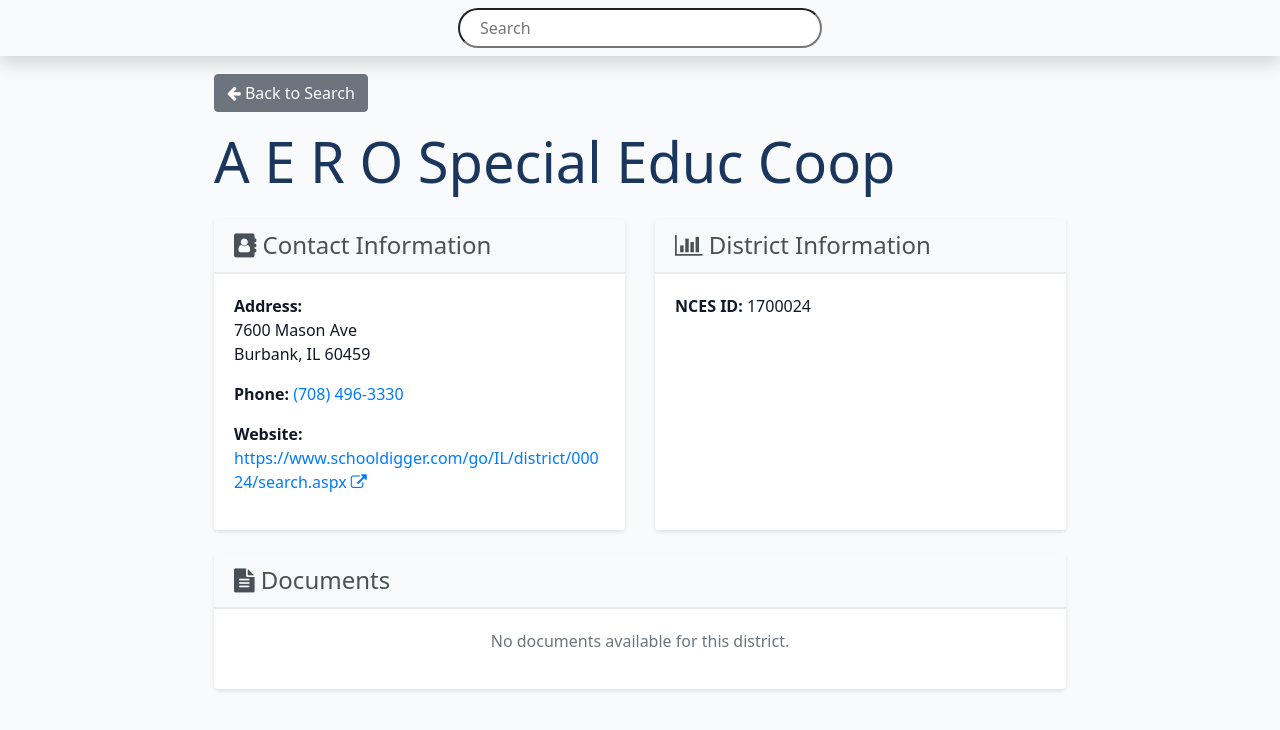
After one commit to josediaz99/education_walkthrough_lead, a Flask app: page /district/1 in a window 1280 px wide. The commit adds this page. Shown: the top 730 px of the page. Run offline with Flask 3, Linux system fonts and the light colour scheme; parts of the project's set-up code (start-up, migrations or seed data) failed here and were passed over; some libraries are stand-ins or nearby versions.

Commit message:
added_district_detail

```diff
--- a/website/models.py
+++ b/website/models.py
@@ -25,9 +25,13 @@ class School(db.Model):
     email = db.Column(db.String(150), unique=True)
     website = db.Column(db.String(150))
     numberTotalSchools = db.Column(db.Integer)
+    street = db.Column(db.String(150))
+    lowGrade = db.Column(db.String(10))
+    highGrade = db.Column(db.String(10))
     documents = db.relationship('Document')
     tags = db.relationship('Tag', secondary=school_tag, backref='schools')
-    lat = db.column()
+    #lat = db.column(db.loat)
+    #long = db.column(db.float)
 
 class Document(db.Model):
     id = db.Column(db.Integer, primary_key=True)
--- a/website/static/schoolDiggerApi_user.py
+++ b/website/static/schoolDiggerApi_user.py
@@ -35,7 +35,7 @@ def get_school_districts(state) -> list[dict]:
     Returns:
         stateDistricts (list[dict]): lift of school district in the json format returned by the api
     """
-    important_fields = ["districtID", "districtName", "state", "city", "zip", "phone", "url" ,"numberTotalSchools"]
+    important_fields = ["districtID", "districtName", "state", "city", "zip", "phone", "url" ,"numberTotalSchools", "lowGrade", "highGrade", "street"]
     stateDistricts: list[dict] = []
 
     page = 1
@@ -64,6 +64,9 @@ def get_school_districts(state) -> list[dict]:
             filtered_row["lat"] = r["address"]["latLong"]["latitude"]
             filtered_row["long"] = r["address"]["latLong"]["longitude"]
             filtered_row["countyName"] = r["county"]["countyName"]
+            filtered_row["street"] = r["address"]["street"]
+            filtered_row["lowGrade"] = r["lowGrade"]
+            filtered_row["highGrade"] = r["highGrade"]
             stateDistricts.append(filtered_row)
 
 
--- /dev/null
+++ b/website/templates/district_detail.html
@@ -0,0 +1,172 @@
+{% extends "base.html" %}
+
+{% block title %}{{ school.name }}{% endblock %}
+
+{% block content %}
+<div class="district-detail">
+    <!-- Back button -->
+    <div class="mb-3">
+        <a href="{{ url_for('views.home') }}" class="btn btn-secondary">
+            <i class="fa fa-arrow-left"></i> Back to Search
+        </a>
+    </div>
+
+    <!-- District Header -->
+    <div class="district-header mb-4">
+        <h1 class="display-4">{{ school.name }}</h1>
+        {% if school.tags %}
+            <div class="tags mb-3">
+                {% for tag in school.tags %}
+                    <span class="tag">{{ tag.name }}</span>
+                {% endfor %}
+            </div>
+        {% endif %}
+    </div>
+
+    <!-- District Information Cards -->
+    <div class="row">
+        <!-- Contact Information -->
+        <div class="col-md-6 mb-4">
+            <div class="card h-100">
+                <div class="card-header">
+                    <h4><i class="fa fa-address-book"></i> Contact Information</h4>
+                </div>
+                <div class="card-body">
+                    {% if school.street %}
+                        <p><strong>Address:</strong><br>
+                        {{ school.street }}<br>
+                        {{ school.city }}, {{ school.state }} {{ school.zip_code }}</p>
+                    {% endif %}
+
+                    {% if school.phone_number %}
+                        <p><strong>Phone:</strong>
+                        <a href="tel:{{ school.phone_number }}">{{ school.phone_number }}</a></p>
+                    {% endif %}
+
+                    {% if school.email %}
+                        <p><strong>Email:</strong>
+                        <a href="mailto:{{ school.email }}">{{ school.email }}</a></p>
+                    {% endif %}
+
+                    {% if school.website %}
+                        <p><strong>Website:</strong>
+                        <a href="{{ school.website }}" target="_blank" rel="noopener">
+                            {{ school.website }} <i class="fa fa-external-link"></i>
+                        </a></p>
+                    {% endif %}
+                </div>
+            </div>
+        </div>
+
+        <!-- District Statistics -->
+        <div class="col-md-6 mb-4">
+            <div class="card h-100">
+                <div class="card-header">
+                    <h4><i class="fa fa-bar-chart"></i> District Information</h4>
+                </div>
+                <div class="card-body">
+                    {% if school.nces_id %}
+                        <p><strong>NCES ID:</strong> {{ school.nces_id }}</p>
+                    {% endif %}
+
+                    {% if school.numberTotalSchools %}
+                        <p><strong>Total Schools:</strong> {{ school.numberTotalSchools }}</p>
+                    {% endif %}
+
+                    {% if school.lowGrade and school.highGrade %}
+                        <p><strong>Grade Levels:</strong> {{ school.lowGrade }} - {{ school.highGrade }}</p>
+                    {% endif %}
+
+                    {% if school.county %}
+                        <p><strong>County:</strong> {{ school.county }}</p>
+                    {% endif %}
+                </div>
+            </div>
+        </div>
+    </div>
+
+    <!-- Documents Section -->
+    {% if school.documents %}
+        <div class="row">
+            <div class="col-12">
+                <div class="card">
+                    <div class="card-header">
+                        <h4><i class="fa fa-file-text"></i> Documents</h4>
+                    </div>
+                    <div class="card-body">
+                        <div class="list-group">
+                            {% for document in school.documents %}
+                                <a href="{{ document.url }}"
+                                   class="list-group-item list-group-item-action"
+                                   target="_blank" rel="noopener">
+                                    <div class="d-flex w-100 justify-content-between">
+                                        <h5 class="mb-1">{{ document.title }}</h5>
+                                        <small>{{ document.upload_date.strftime('%m/%d/%Y') }}</small>
+                                    </div>
+                                    <i class="fa fa-external-link"></i>
+                                </a>
+                            {% endfor %}
+                        </div>
+                    </div>
+                </div>
+            </div>
+        </div>
+    {% else %}
+        <div class="row">
+            <div class="col-12">
+                <div class="card">
+                    <div class="card-header">
+                        <h4><i class="fa fa-file-text"></i> Documents</h4>
+                    </div>
+                    <div class="card-body text-center">
+                        <p class="text-muted">No documents available for this district.</p>
+                    </div>
+                </div>
+            </div>
+        </div>
+    {% endif %}
+</div>
+
+<style>
+.district-detail {
+    max-width: 1000px;
+    margin: 0 auto;
+}
+
+.district-header h1 {
+    color: #1a365d;
+    margin-bottom: 1rem;
+}
+
+.card {
+    box-shadow: 0 2px 4px rgba(0,0,0,0.1);
+    border: none;
+}
+
+.card-header {
+    background-color: #f8f9fa;
+    border-bottom: 2px solid #e9ecef;
+}
+
+.card-header h4 {
+    margin: 0;
+    color: #495057;
+}
+
+.tags .tag {
+    display: inline-block;
+    padding: 0.5rem 0.75rem;
+    margin-right: 0.5rem;
+    margin-bottom: 0.5rem;
+    background-color: #007bff;
+    color: white;
+    border-radius: 15px;
+    font-size: 0.9rem;
+    font-weight: 500;
+}
+
+.list-group-item:hover {
+    background-color: #f8f9fa;
+}
+</style>
+{% endblock %}
--- a/website/views.py
+++ b/website/views.py
@@ -1,7 +1,7 @@
 from flask import Blueprint, render_template, jsonify
 from flask_login import login_required, current_user
 from .models import School, Tag
-from flask import request, flash
+from flask import request, flash, abort
 from . import db
 from .static.schoolDiggerApi_user import get_school_districts
 import json
@@ -13,30 +13,7 @@ views = Blueprint('views', __name__)
 @views.route('/', methods=['GET', 'POST'])
 def home():
     if request.method == 'POST':
-        # name = request.form.get('name')
-        # address = request.form.get('address')
-        # city = request.form.get('city')
-        # state = request.form.get('state')
-        # zip_code = request.form.get('zip_code')
-        # phone_number = request.form.get('phone_number')
-        # email = request.form.get('email')
-        # website = request.form.get('website')
-
-
-        # new_school = School(name=name, address=address, city=city, state=state, zip_code=zip_code, phone_number=phone_number, email=email, website=website)
-
-
-        # for tag_name in request.form.getlist('tags'):
-        #     new_tag = Tag.query.filter_by(name=tag_name).first()
-        #     new_school.tags.append(new_tag)
-
-        # print(new_school.tags)
-        # db.session.add(new_school)
-        # db.session.commit()
-
-        # flash("School Added!", category='success')
         school_districts = get_school_districts("IL")
-        # print(school_districts)
 
         for district in school_districts:
             nces_id = district["districtID"]
@@ -57,13 +34,19 @@ def home():
 
     return render_template("home.html", schools=School.query.all())
 
+@views.route('/district/<int:district_id>')
+def district_detail(district_id):
+    """Display detailed information for a specific school district"""
+    school = School.query.get_or_404(district_id)
+    return render_template("district_detail.html", school=school)
+
 @views.route('/search')
 def search():
     query = request.args.get("query")
     if(query != ""):
         results = School.query.filter(
             School.name.ilike(f"%{query}%") |
-            School.address.ilike(f"%{query}%") |
+            School.street.ilike(f"%{query}%") |
             School.city.ilike(f"%{query}%") |
             School.state.ilike(f"%{query}%") |
             School.zip_code.ilike(f"%{query}%") |
```
Also changed, not shown: website/templates/home.html (+3 -27 lines), website/templates/search_results.html (+4 -4 lines), instance/database.db.
